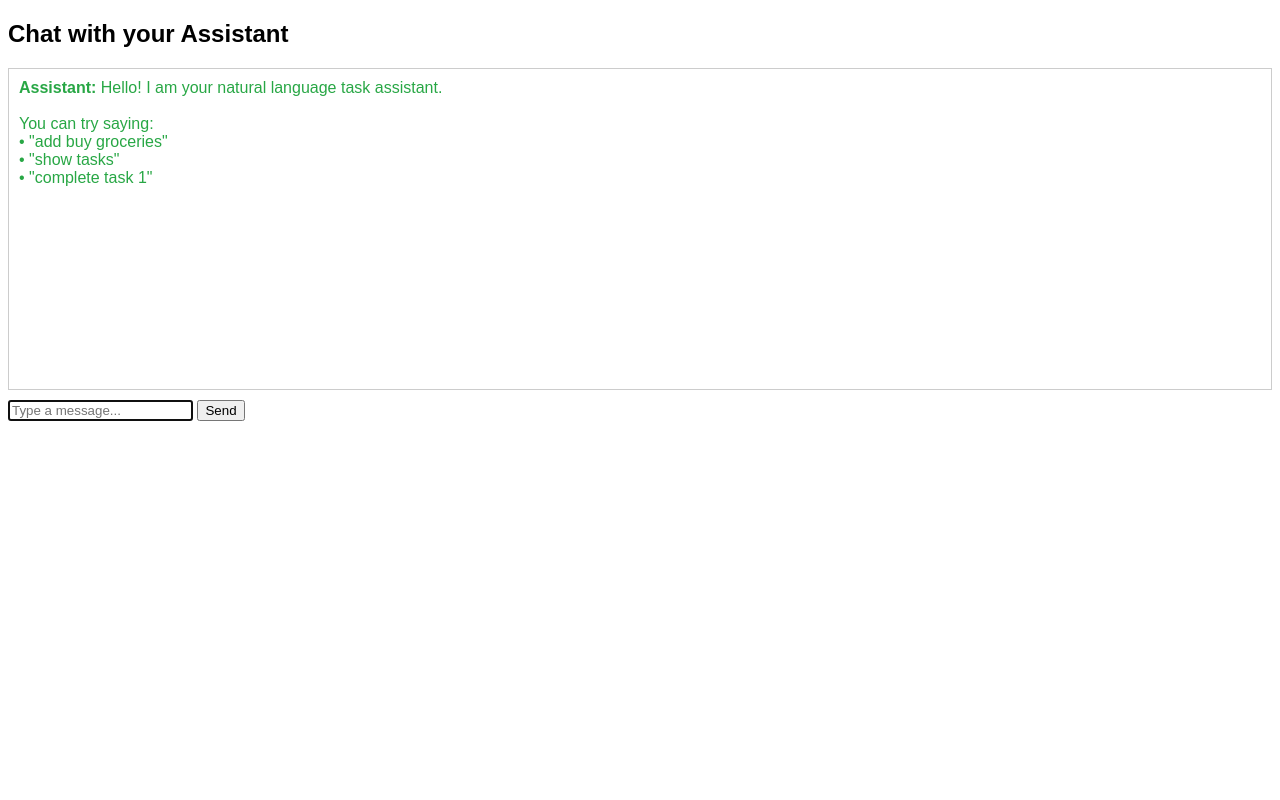
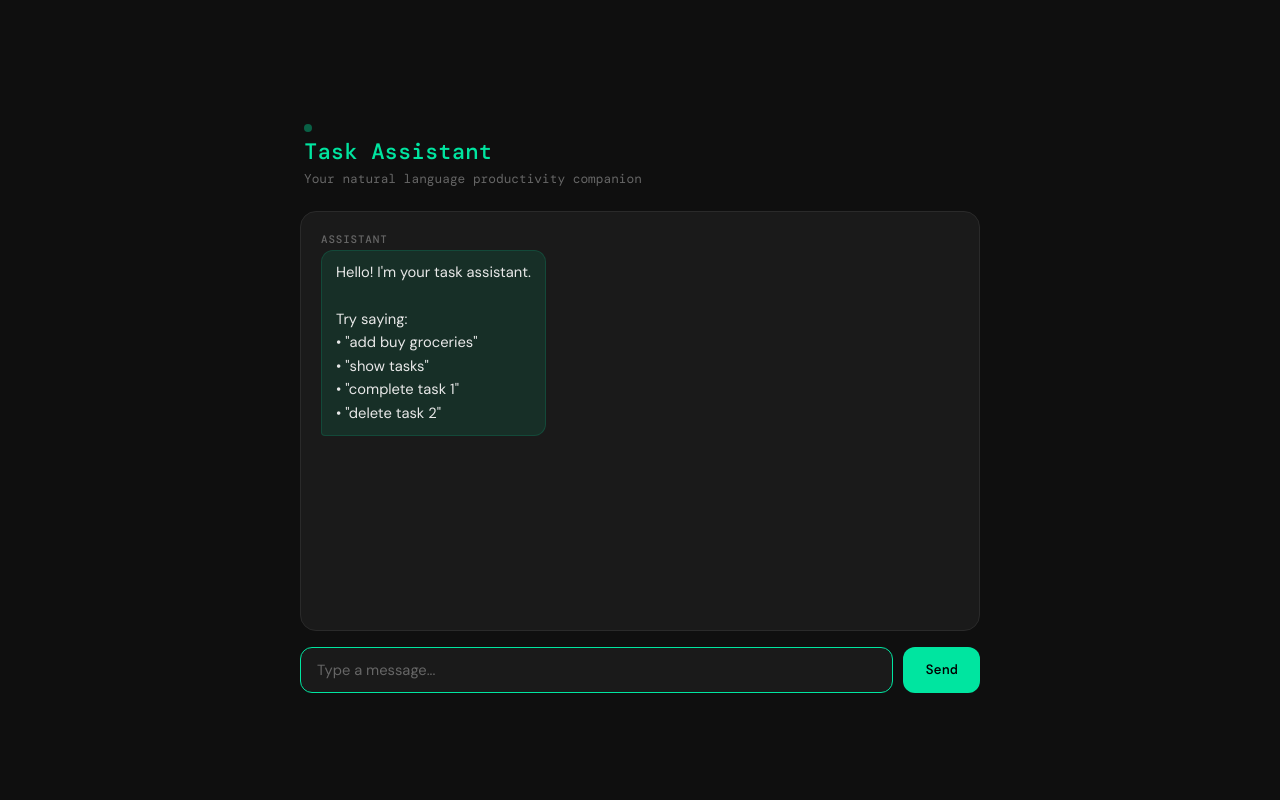
Before and after one commit to jimdr27/nlp-productivity-app, a Flask app: page / in a window 1280 px wide. Run offline with Flask 3, Linux system fonts and the light colour scheme.

Commit message:
modifying key structures

```diff
--- a/thesis/app.py
+++ b/thesis/app.py
@@ -3,6 +3,7 @@ from database import init_db
 from routes.task_routes import task_bp
 
 app = Flask(__name__)
+app.config.from_pyfile("config.py")  # add this
 app.register_blueprint(task_bp)
 
 @app.route("/")
--- a/thesis/config.py
+++ b/thesis/config.py
@@ -1,3 +1,3 @@
-DATABASE = "database.db"
+DATABASE_PATH = "database.db"
 DEBUG = True
 SECRET_KEY = "dev"
--- a/thesis/static/script.js
+++ b/thesis/static/script.js
@@ -1,69 +1,63 @@
-
 async function sendMessage() {
     const inputField = document.getElementById("userInput");
     const chatbox = document.getElementById("chatbox");
     const message = inputField.value.trim();
 
-
     if (message === "") return;
-
 
     chatbox.innerHTML += `
         <div class="user-message">
-            <b>You:</b> ${message}
+            <span class="label">You</span>
+            <div class="bubble">${message}</div>
         </div>
     `;
 
-
     inputField.value = "";
     inputField.focus();
+    chatbox.scrollTop = chatbox.scrollHeight;
 
-
+    // Typing indicator
+    const typingId = "typing-" + Date.now();
+    chatbox.innerHTML += `
+        <div class="bot-message typing-indicator" id="${typingId}">
+            <span class="label">Assistant</span>
+            <div class="bubble"><span class="dot"></span><span class="dot"></span><span class="dot"></span></div>
+        </div>
+    `;
     chatbox.scrollTop = chatbox.scrollHeight;
 
     try {
-
         const response = await fetch("/chat", {
             method: "POST",
-            headers: {
-                "Content-Type": "application/json"
-            },
+            headers: { "Content-Type": "application/json" },
             body: JSON.stringify({ message: message })
         });
 
-
         const data = await response.json();
 
+        document.getElementById(typingId)?.remove();
 
         chatbox.innerHTML += `
             <div class="bot-message">
-                <b>Assistant:</b> ${data.response}
+                <span class="label">Assistant</span>
+                <div class="bubble">${data.response}</div>
             </div>
         `;
-
 
         chatbox.scrollTop = chatbox.scrollHeight;
 
     } catch (error) {
-        console.error("Error communicating with server:", error);
+        document.getElementById(typingId)?.remove();
         chatbox.innerHTML += `
-            <div style="text-align: center; margin: 10px; color: red;">
-                <i>System: Could not connect to the server.</i>
-            </div>
+            <div class="error-message">System: Could not connect to the server.</div>
         `;
     }
 }
 
-
 document.addEventListener("DOMContentLoaded", function () {
-
     const input = document.getElementById("userInput");
-
-
     input.focus();
-
-
-    input.addEventListener("keypress", function(event) {
+    input.addEventListener("keypress", function (event) {
         if (event.key === "Enter") {
             event.preventDefault();
             sendMessage();
--- a/thesis/static/style.css
+++ b/thesis/static/style.css
@@ -1,21 +1,236 @@
-body {
-    font-family: Arial, sans-serif;
+@import url('https://fonts.googleapis.com/css2?family=DM+Mono:wght@400;500&family=DM+Sans:wght@400;500;600&display=swap');
+
+:root {
+    --bg: #0f0f0f;
+    --surface: #1a1a1a;
+    --border: #2a2a2a;
+    --accent: #00e5a0;
+    --accent-dim: rgba(0, 229, 160, 0.1);
+    --user-color: #4a9eff;
+    --user-dim: rgba(74, 158, 255, 0.1);
+    --text: #e8e8e8;
+    --text-muted: #666;
+    --font-body: 'DM Sans', sans-serif;
+    --font-mono: 'DM Mono', monospace;
+    --radius: 16px;
 }
 
+* {
+    box-sizing: border-box;
+    margin: 0;
+    padding: 0;
+}
+
+body {
+    background: var(--bg);
+    color: var(--text);
+    font-family: var(--font-body);
+    min-height: 100vh;
+    display: flex;
+    align-items: center;
+    justify-content: center;
+    padding: 20px;
+}
+
+#app {
+    width: 100%;
+    max-width: 680px;
+    display: flex;
+    flex-direction: column;
+    gap: 16px;
+}
+
+/* Header */
+#header {
+    padding: 8px 4px;
+}
+
+#header h1 {
+    font-family: var(--font-mono);
+    font-size: 1.4rem;
+    font-weight: 500;
+    color: var(--accent);
+    display: flex;
+    align-items: center;
+    gap: 10px;
+}
+
+#status-dot {
+    display: inline-block;
+    width: 8px;
+    height: 8px;
+    background: var(--accent);
+    border-radius: 50%;
+    animation: pulse 2s infinite;
+}
+
+@keyframes pulse {
+    0%, 100% { opacity: 1; }
+    50% { opacity: 0.3; }
+}
+
+#subtitle {
+    font-size: 0.8rem;
+    color: var(--text-muted);
+    margin-top: 4px;
+    font-family: var(--font-mono);
+}
+
+/* Chatbox */
 #chatbox {
-    height: 300px;
-    border: 1px solid #ccc;
-    overflow-y: scroll;
-    margin-bottom: 10px;
-    padding: 10px;
+    background: var(--surface);
+    border: 1px solid var(--border);
+    border-radius: var(--radius);
+    padding: 20px;
+    height: 420px;
+    overflow-y: auto;
+    display: flex;
+    flex-direction: column;
+    gap: 16px;
+    scroll-behavior: smooth;
+}
+
+#chatbox::-webkit-scrollbar {
+    width: 4px;
+}
+#chatbox::-webkit-scrollbar-track {
+    background: transparent;
+}
+#chatbox::-webkit-scrollbar-thumb {
+    background: var(--border);
+    border-radius: 4px;
+}
+
+/* Messages */
+.user-message,
+.bot-message {
+    display: flex;
+    flex-direction: column;
+    gap: 4px;
+    max-width: 85%;
+    animation: fadeUp 0.2s ease;
+}
+
+@keyframes fadeUp {
+    from { opacity: 0; transform: translateY(6px); }
+    to   { opacity: 1; transform: translateY(0); }
 }
 
 .user-message {
-    text-align: right;
-    color: #0056b3;
+    align-self: flex-end;
+    align-items: flex-end;
 }
 
 .bot-message {
-    text-align: left;
-    color: #28a745;
+    align-self: flex-start;
+    align-items: flex-start;
 }
+
+.label {
+    font-family: var(--font-mono);
+    font-size: 0.68rem;
+    font-weight: 500;
+    text-transform: uppercase;
+    letter-spacing: 0.08em;
+    color: var(--text-muted);
+}
+
+.bubble {
+    padding: 10px 14px;
+    border-radius: 12px;
+    font-size: 0.92rem;
+    line-height: 1.6;
+}
+
+.user-message .bubble {
+    background: var(--user-dim);
+    border: 1px solid rgba(74, 158, 255, 0.2);
+    color: var(--user-color);
+    border-bottom-right-radius: 4px;
+}
+
+.bot-message .bubble {
+    background: var(--accent-dim);
+    border: 1px solid rgba(0, 229, 160, 0.15);
+    color: var(--text);
+    border-bottom-left-radius: 4px;
+}
+
+.error-message {
+    text-align: center;
+    font-size: 0.8rem;
+    color: #ff6b6b;
+    font-family: var(--font-mono);
+    padding: 8px;
+}
+
+/* Typing indicator */
+.typing-indicator .bubble {
+    display: flex;
+    gap: 4px;
+    align-items: center;
+    padding: 12px 16px;
+}
+
+.dot {
+    width: 6px;
+    height: 6px;
+    background: var(--accent);
+    border-radius: 50%;
+    animation: bounce 1.2s infinite;
+}
+.dot:nth-child(2) { animation-delay: 0.2s; }
+.dot:nth-child(3) { animation-delay: 0.4s; }
+
+@keyframes bounce {
+    0%, 60%, 100% { transform: translateY(0); }
+    30% { transform: translateY(-5px); }
+}
+
+/* Input area */
+#input-area {
+    display: flex;
+    gap: 10px;
+}
+
+#userInput {
+    flex: 1;
+    background: var(--surface);
+    border: 1px solid var(--border);
+    border-radius: 12px;
+    padding: 12px 16px;
+    color: var(--text);
+    font-family: var(--font-body);
+    font-size: 0.92rem;
+    outline: none;
+    transition: border-color 0.2s;
+}
+
+#userInput::placeholder {
+    color: var(--text-muted);
+}
+
+#userInput:focus {
+    border-color: var(--accent);
+}
+
+button {
+    background: var(--accent);
+    color: #000;
+    border: none;
+    border-radius: 12px;
+    padding: 12px 22px;
+    font-family: var(--font-mono);
+    font-size: 0.85rem;
+    font-weight: 500;
+    cursor: pointer;
+    transition: opacity 0.2s, transform 0.1s;
+}
+
+button:hover {
+    opacity: 0.85;
+}
+
+button:active {
+    transform: scale(0.97);
+}
--- a/thesis/templates/index.html
+++ b/thesis/templates/index.html
@@ -1,33 +1,39 @@
 <!DOCTYPE html>
 <html lang="en">
-
 <head>
     <meta charset="UTF-8">
     <meta name="viewport" content="width=device-width, initial-scale=1.0">
     <title>Task Assistant</title>
-
     <link rel="stylesheet" href="/static/style.css">
-
+    <link href="https://fonts.googleapis.com/css2?family=DM+Mono:wght@400;500&family=DM+Sans:wght@400;500;600&display=swap" rel="stylesheet">
 </head>
 <body>
-
-    <h2>Chat with your Assistant</h2>
+    <div id="app">
+        <div id="header">
+            <span id="status-dot"></span>
+            <h1>Task Assistant</h1>
+            <p id="subtitle">Your natural language productivity companion</p>
+        </div>
 
         <div id="chatbox">
-
             <div class="bot-message">
-        <b>Assistant:</b> Hello! I am your natural language task assistant. <br><br>
-        You can try saying:<br>
+                <span class="label">Assistant</span>
+                <div class="bubble">
+                    Hello! I'm your task assistant.<br><br>
+                    Try saying:<br>
                     • "add buy groceries"<br>
                     • "show tasks"<br>
-        • "complete task 1"
-
+                    • "complete task 1"<br>
+                    • "delete task 2"
+                </div>
+            </div>
         </div>
 
-    </div>
-
+        <div id="input-area">
             <input type="text" id="userInput" placeholder="Type a message...">
             <button onclick="sendMessage()">Send</button>
+        </div>
+    </div>
 
     <script src="/static/script.js"></script>
 </body>
```
Also changed, not shown: thesis/chatbot/chatbot_engine.py (+54 -29 lines), thesis/database.py (+7 -9 lines), thesis/models/task.py (+9 -0 lines), thesis/routes/task_routes.py (+80 -7 lines), thesis/services/task_service.py (+17 -7 lines). Lines whose indentation alone changed are shown as unchanged.
